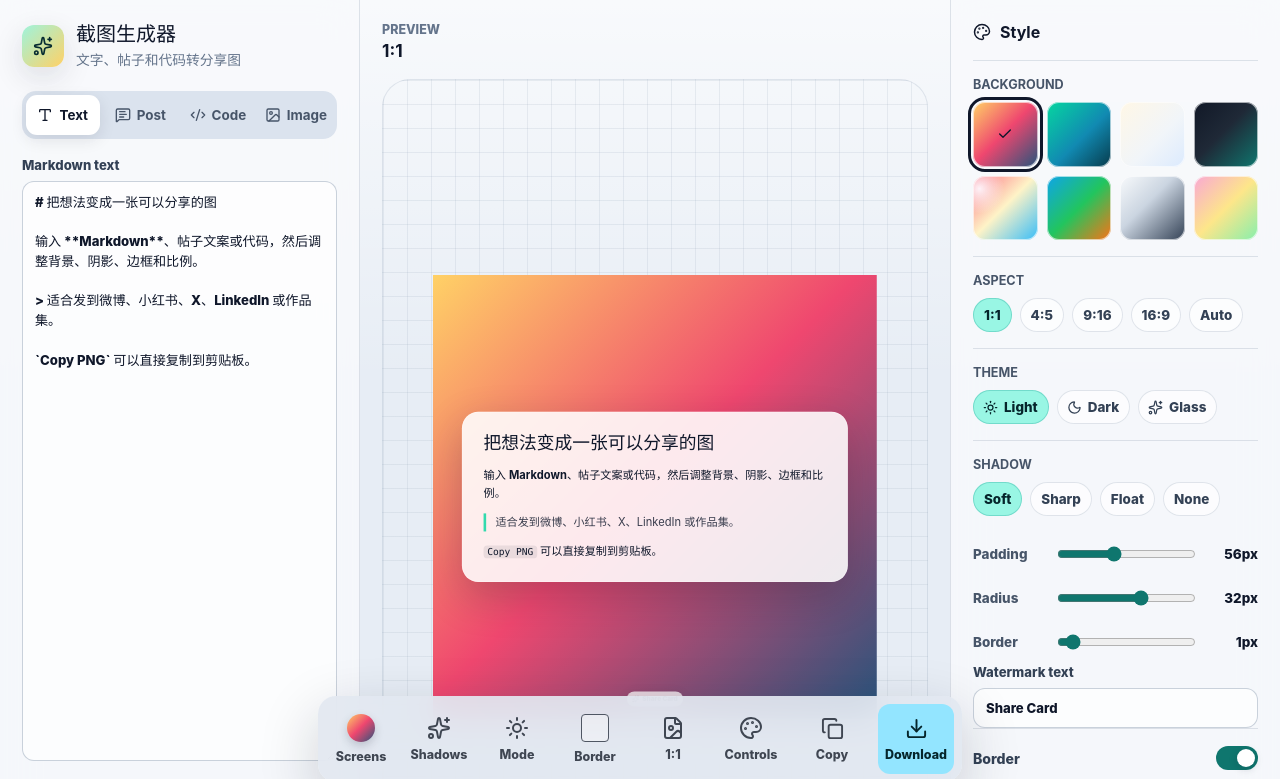
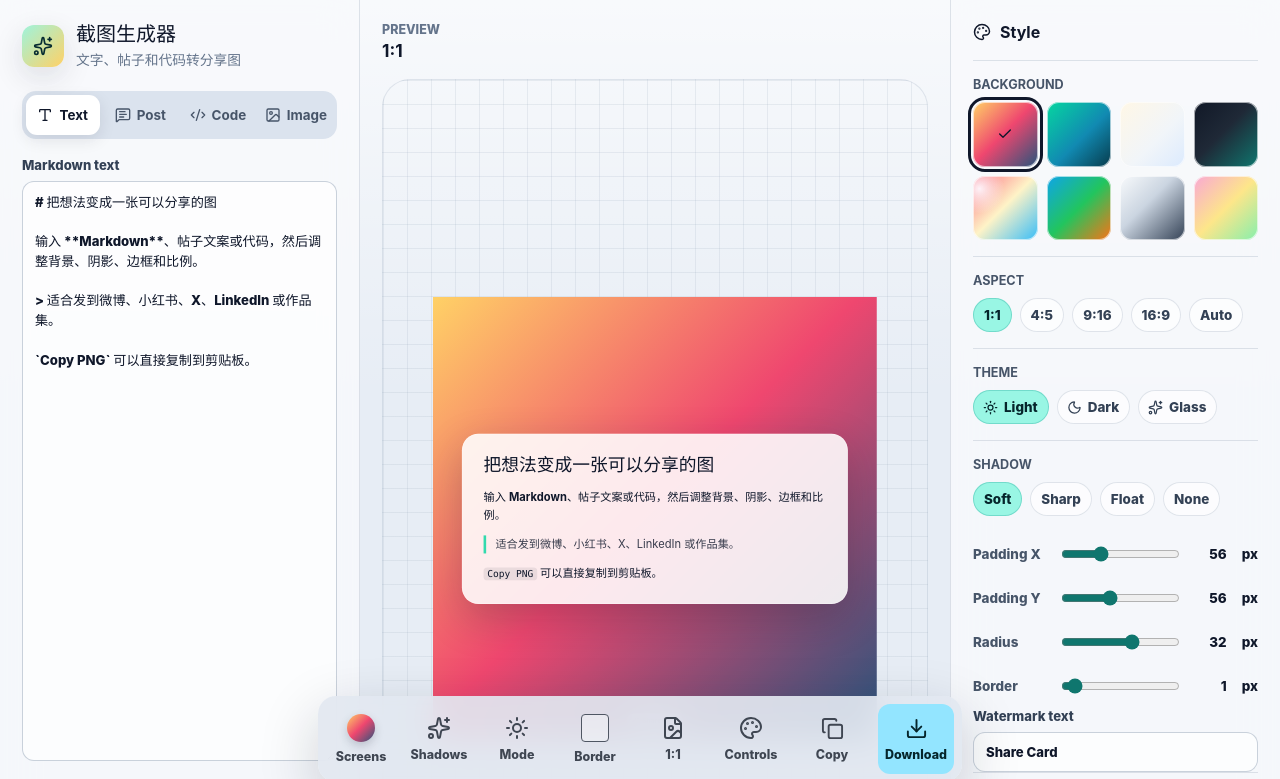
Before and after one commit to born79230/sharecardmaker, a React (Vite) app: page / in a window 1280 px wide. Shown: the top 779 px of the page. Built offline with nearby package versions, Linux system fonts and the light colour scheme.

Commit message:
Add horizontal padding control

```diff
--- a/src/main.jsx
+++ b/src/main.jsx
@@ -1,4 +1,4 @@
-import React, { useLayoutEffect, useMemo, useRef, useState } from 'react';
+import React, { useId, useLayoutEffect, useMemo, useRef, useState } from 'react';
 import { createRoot } from 'react-dom/client';
 import DOMPurify from 'dompurify';
 import { marked } from 'marked';
@@ -104,6 +104,7 @@ function App() {
   const [theme, setTheme] = useState('light');
   const [aspect, setAspect] = useState('square');
   const [padding, setPadding] = useState(56);
+  const [paddingX, setPaddingX] = useState(56);
   const [radius, setRadius] = useState(32);
   const [border, setBorder] = useState(true);
   const [borderWidth, setBorderWidth] = useState(1);
@@ -253,7 +254,7 @@ function App() {
               >
                 <div
                   className="surface-inner"
-                  style={{ padding: `${padding}px` }}
+                  style={{ padding: `${padding}px ${paddingX}px` }}
                 >
                   <ShotCard
                     mode={mode}
@@ -306,6 +307,8 @@ function App() {
         }}
         padding={padding}
         setPadding={setPadding}
+        paddingX={paddingX}
+        setPaddingX={setPaddingX}
         radius={radius}
         setRadius={setRadius}
         quoteMarks={quoteMarks}
@@ -382,7 +385,8 @@ function App() {
           </div>
         </ControlGroup>
 
-        <Slider label="Padding" min="0" max="140" value={padding} onChange={setPadding} />
+        <Slider label="Padding X" min="0" max="180" value={paddingX} onChange={setPaddingX} />
+        <Slider label="Padding Y" min="0" max="140" value={padding} onChange={setPadding} />
         <Slider label="Radius" min="0" max="52" value={radius} onChange={setRadius} />
         <Slider
           label="Border"
@@ -417,8 +421,11 @@ function App() {
           />
           <Toggle
             label="No pad"
-            checked={padding === 0}
-            onChange={(checked) => setPadding(checked ? 0 : 56)}
+            checked={padding === 0 && paddingX === 0}
+            onChange={(checked) => {
+              setPadding(checked ? 0 : 56);
+              setPaddingX(checked ? 0 : 56);
+            }}
           />
           <Toggle label="Quote marks" checked={quoteMarks} onChange={setQuoteMarks} />
           <Toggle label="Watermark" checked={watermark} onChange={setWatermark} />
@@ -646,6 +653,8 @@ function BottomDock({
   setBorderWidth,
   padding,
   setPadding,
+  paddingX,
+  setPaddingX,
   radius,
   setRadius,
   quoteMarks,
@@ -662,6 +671,7 @@ function BottomDock({
 
   const applyEdgeToEdge = () => {
     setPadding(0);
+    setPaddingX(0);
     setBorder(false);
     setBorderWidth(0);
     setRadius(0);
@@ -771,8 +781,16 @@ function BottomDock({
 
       <DockPopover id="controls" label="Controls" icon={<Palette size={24} />} activeDock={activeDock} setActiveDock={setActiveDock}>
         <div className="dock-control-stack">
-          <Slider label="Padding" min="0" max="140" value={padding} onChange={setPadding} />
-          <Toggle label="No pad" checked={padding === 0} onChange={(checked) => setPadding(checked ? 0 : 56)} />
+          <Slider label="Padding X" min="0" max="180" value={paddingX} onChange={setPaddingX} />
+          <Slider label="Padding Y" min="0" max="140" value={padding} onChange={setPadding} />
+          <Toggle
+            label="No pad"
+            checked={padding === 0 && paddingX === 0}
+            onChange={(checked) => {
+              setPadding(checked ? 0 : 56);
+              setPaddingX(checked ? 0 : 56);
+            }}
+          />
           {mode === 'text' && <Toggle label="Quote" checked={quoteMarks} onChange={setQuoteMarks} />}
           <Toggle label="Watermark" checked={watermark} onChange={setWatermark} />
           <label className="dock-field">
@@ -840,18 +858,42 @@ function PanelTitle({ icon: Icon, title }) {
   );
 }
 
-function Slider({ label, value, onChange, ...props }) {
+function Slider({ label, value, onChange, min = '0', max = '100', ...props }) {
+  const sliderId = useId();
+  const numberId = useId();
+  const minValue = Number(min);
+  const maxValue = Number(max);
+
+  const updateValue = (nextValue) => {
+    const normalizedValue = Number.isFinite(nextValue) ? nextValue : minValue;
+    onChange(Math.min(maxValue, Math.max(minValue, normalizedValue)));
+  };
+
   return (
-    <label className="slider-row">
-      <span>{label}</span>
+    <div className="slider-row">
+      <label htmlFor={sliderId}>{label}</label>
       <input
+        id={sliderId}
         type="range"
+        min={min}
+        max={max}
         value={value}
-        onChange={(event) => onChange(Number(event.target.value))}
+        onChange={(event) => updateValue(Number(event.target.value))}
         {...props}
       />
-      <output>{value}px</output>
-    </label>
+      <span className="slider-value">
+        <input
+          id={numberId}
+          type="number"
+          min={min}
+          max={max}
+          value={value}
+          aria-label={`${label} value`}
+          onChange={(event) => updateValue(Number(event.target.value))}
+        />
+        <span>px</span>
+      </span>
+    </div>
   );
 }
 
@@ -888,4 +930,7 @@ function initials(name) {
     .toUpperCase();
 }
 
-createRoot(document.getElementById('root')).render(<App />);
+const rootElement = document.getElementById('root');
+const root = globalThis.__shareCardMakerRoot ?? createRoot(rootElement);
+globalThis.__shareCardMakerRoot = root;
+root.render(<App />);
--- a/src/styles.css
+++ b/src/styles.css
@@ -598,14 +598,20 @@ button {
   transform: translateX(-50%);
   display: flex;
   align-items: center;
-  justify-content: center;
+  justify-content: flex-start;
   gap: 8px;
   max-width: min(calc(100vw - 24px), 900px);
+  overflow-x: auto;
+  scrollbar-width: none;
   padding: 8px;
   border-radius: 18px;
   background: rgba(226, 232, 240, 0.92);
   box-shadow: 0 20px 60px rgba(15, 23, 42, 0.2);
   backdrop-filter: blur(16px);
+}
+
+.bottom-dock::-webkit-scrollbar {
+  display: none;
 }
 
 .dock-item {
@@ -824,7 +830,7 @@ button {
 
 .slider-row {
   display: grid;
-  grid-template-columns: 72px 1fr 50px;
+  grid-template-columns: 76px 1fr 66px;
   align-items: center;
   gap: 10px;
   min-height: 44px;
@@ -833,13 +839,34 @@ button {
   font-weight: 800;
 }
 
-.slider-row input {
+.slider-row input[type="range"] {
+  min-width: 0;
   accent-color: #0f766e;
 }
 
-.slider-row output {
+.slider-row input[type="number"] {
+  width: 42px;
+  height: 30px;
+  border: 0;
+  padding: 0;
+  color: #0f172a;
+  background: transparent;
+  font: inherit;
   text-align: right;
+}
+
+.slider-row input[type="number"]:focus {
+  outline: 2px solid rgba(13, 148, 136, 0.36);
+  outline-offset: 2px;
+  border-radius: 6px;
+}
+
+.slider-value {
+  display: inline-flex;
+  align-items: center;
+  justify-content: flex-end;
   color: #0f172a;
+  white-space: nowrap;
 }
 
 .toggle-list {
```
